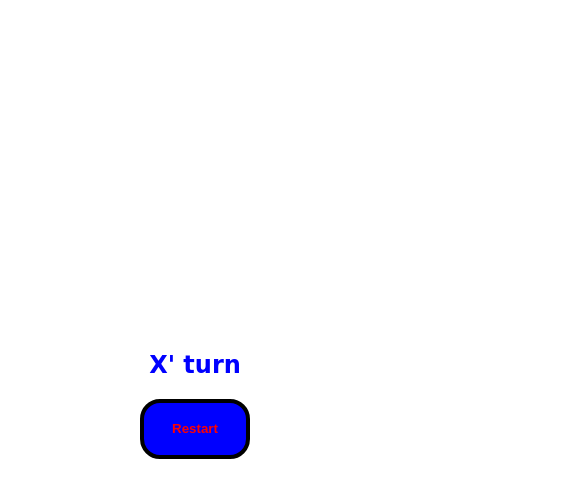
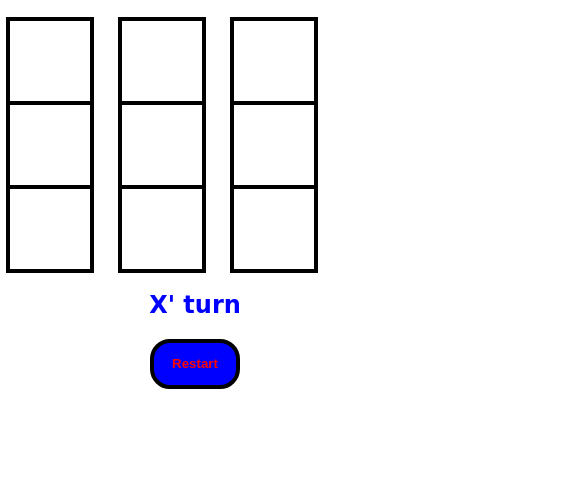
Before and after one commit to MRIbadov/Tic-Tac-toe-game, a plain HTML site: page index.html in a window 390 px wide. Shown: the part 62-560 px from the top of the page, 585 px wide, since content can reach past the window. Drawn offline with Linux system fonts and the light colour scheme.

Commit message:
Update style.css

```diff
--- a/style.css
+++ b/style.css
@@ -1,5 +1,4 @@
-.cell
-{
+.cell {
   width: 100px;
   height: 100px;
   border: 2px solid black;
@@ -8,39 +7,56 @@
   font-size: 80px;
   cursor: pointer;
 
+}
+
+#gameContainer {
+  font-family: "Permanent Marker", cursive;
+  text-align: center;
 
 }
 
-#gameContainer
-{
-    font-family: "Permanent Marker", cursive;
-    text-align: center;
-}
-
-#restartbtn
-{
+#restartbtn {
   width: 110px;
   height: 60px;
-    color:red;
-    background-color: blue;;
+  color: red;
+  background-color: blue;
   border: 4px solid black;
   border-radius: 20px;
   font-weight: bolder;
 }
-.X
-{
-    color:red;
+
+.X {
+  color: red;
 }
-.O
-{
+
+.O {
   color: blue;
 }
 
-
-#cellContainer
-{
+#cellContainer {
   display: grid;
   grid-template-columns: repeat(3, auto);
   width: 150px;
-    margin: 0 0 0 600px;
+  margin: 0 auto;
+  margin-right: 750px;
 }
+
+/* Media Queries */
+@media (max-width: 600px) {
+  #cellContainer {
+    width: 90%;
+    max-width: 400px;
+  }
+
+  .cell {
+    width: 80px;
+    height: 80px;
+    line-height: 60px;
+    font-size: 60px;
+  }
+
+  #restartbtn {
+    width: 90px;
+    height: 50px;
+  }
+}
```
Lines whose indentation alone changed are shown as unchanged.
